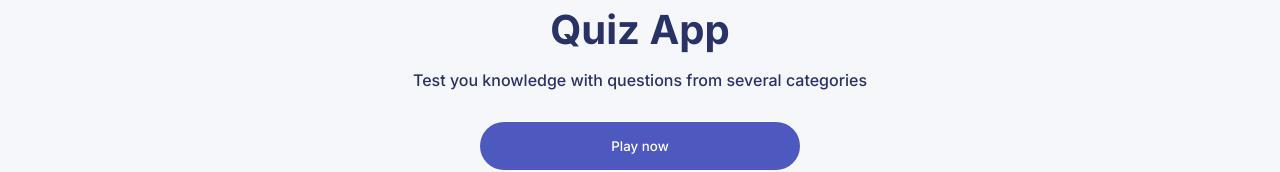
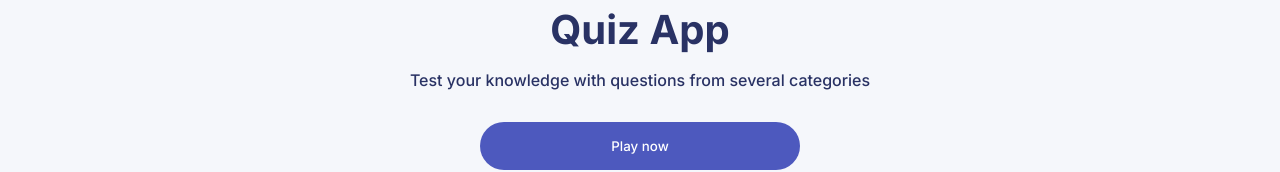
Before and after one commit to ericjmoliveira/quiz-app, a React (Vite) app: page / in a window 1280 px wide. Shown: the part 313-485 px from the top of the page. Built offline with nearby package versions, Linux system fonts and the light colour scheme.

Commit message:
Few updates

```diff
--- a/src/screens/Home.tsx
+++ b/src/screens/Home.tsx
@@ -8,7 +8,7 @@ export default function Home() {
     return (
         <Container>
             <h1>Quiz App</h1>
-            <p>Test you knowledge with questions from several categories</p>
+            <p>Test your knowledge with questions from several categories</p>
             <button onClick={() => dispatch(actionsList.showQuizForm())}>Play now</button>
         </Container>
     );
--- a/src/styles/Question.ts
+++ b/src/styles/Question.ts
@@ -108,6 +108,9 @@ type OptionProps = {
 
 export const Option = styled.button<OptionProps>`
     height: 50px;
+    display: flex;
+    align-items: center;
+    justify-content: center;
     background-color: inherit;
     color: ${colors.primary};
     font-weight: 700;
```
